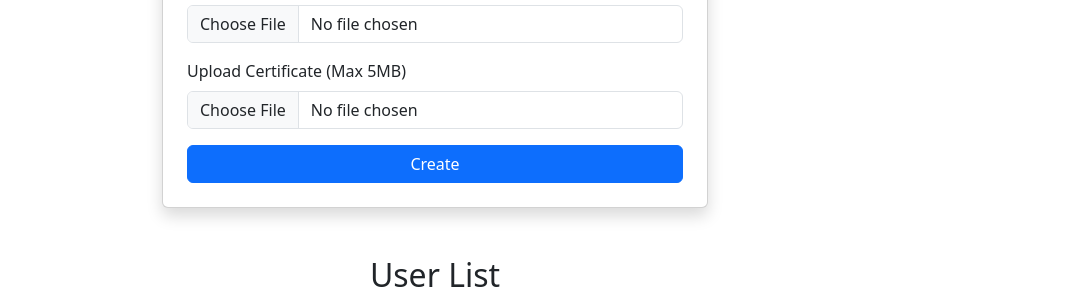
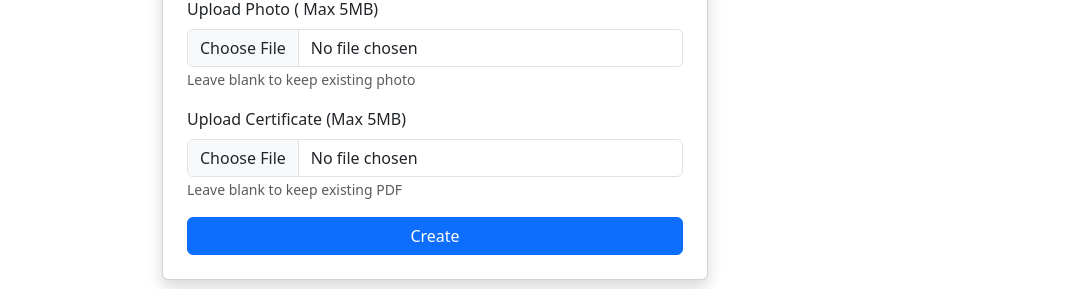
Before and after one commit to gautamcse27/crud_app, a React (Create React App) app in the folder frontend/: page /users in a window 1280 px wide. Shown: the part 830-1119 px from the top of the page, without its empty margins (205-1280 px from the left). Built offline with nearby package versions, Linux system fonts and the light colour scheme; no server answers.

Commit message:
Update UserApp.js

```diff
--- a/frontend/src/UserApp.js
+++ b/frontend/src/UserApp.js
@@ -168,6 +168,7 @@ const UserApp = () => {
                               <textarea
                              className="form-control"
                              placeholder="Enter Address"
+                             rows="3"
                                 value={address}
                             onChange={(e) => setAddress(e.target.value)}
                             required
@@ -212,8 +213,9 @@ const UserApp = () => {
                                 className="form-control"
                                 id="photo"
                                 onChange={(e) => setPhoto(e.target.files[0])}
-                                required
+
                             />
+                            <small className="text-muted">Leave blank to keep existing photo</small>
                         </div>
                         <div className="mb-3">
                             <label className="form-label">Upload Certificate (Max 5MB)</label>
@@ -222,8 +224,9 @@ const UserApp = () => {
                                  className="form-control"
                                 accept="application/pdf"
                                 onChange={(e) => setPdfFile(e.target.files[0])}
-                                required
+
                             />
+                            <small className="text-muted">Leave blank to keep existing PDF</small>
                         </div>
                         <button type="submit" className="btn btn-primary w-100">
                             {editId ? 'Update' : 'Create'}
```
